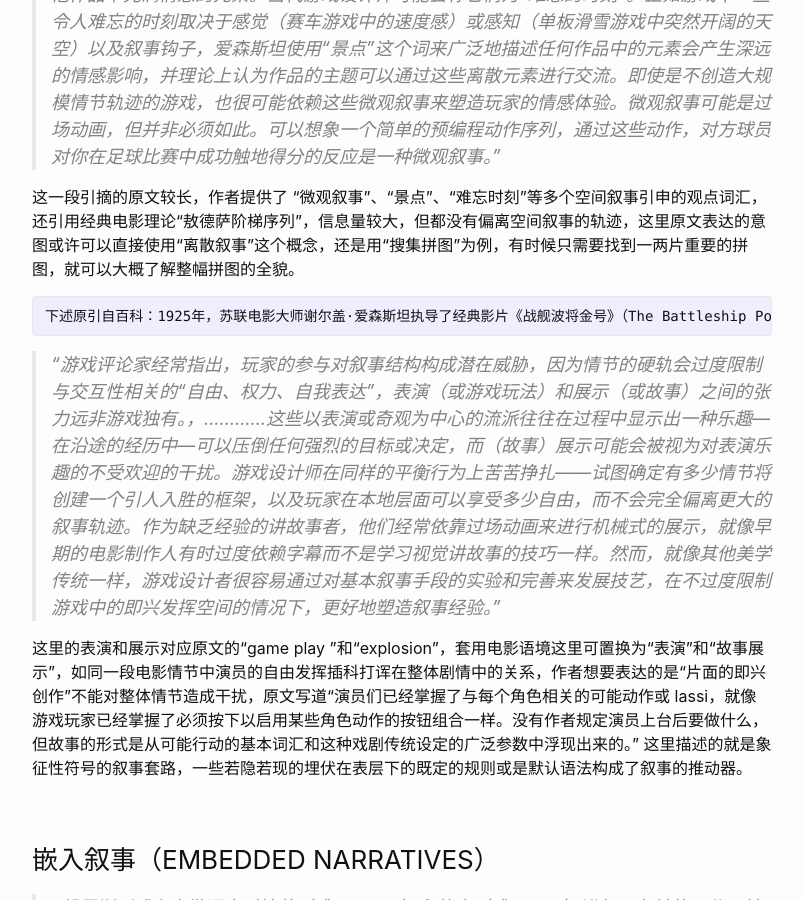
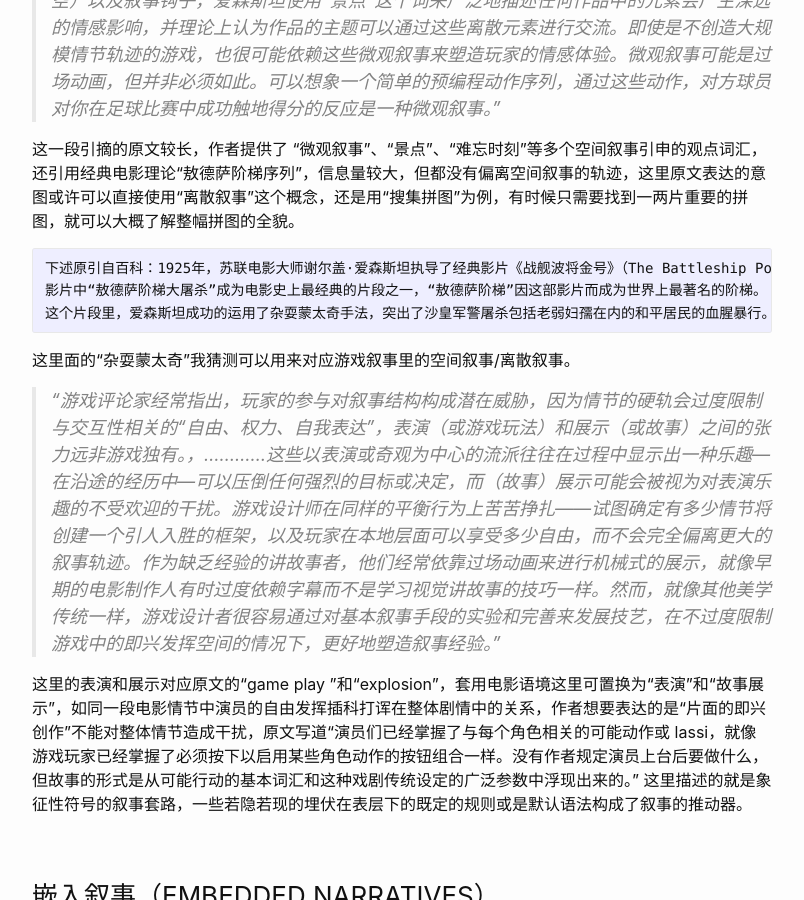
Before and after one commit to kekejinga/kekejinga.github.io, a Jekyll site: the page built from _posts/2022-04-09-Ludology-game-space.md, in a window 1280 px wide and 900 px high, scrolled down 2134 px. Shown: the whole window, without its empty margins (238-1042 px from the left). Built offline with Jekyll 4.4.1, drawn with Linux system fonts in a browser that asks for light colours; some of the changed text lies outside the part shown.

````diff
--- a/_posts/2022-04-09-Ludology-game-space.md
+++ b/_posts/2022-04-09-Ludology-game-space.md
@@ -8,11 +8,11 @@ author:
 meta: "Springfield"
 ---
 
-#### 游戏和故事之间的关系在游戏迷、设计师和学者中仍然是一个有分歧的问题。例如，在最近的一次游戏研究学术会议上，自称是Ludologists（游戏学派）的人和Narratologists（叙事学派）之间有可能爆发流血冲突，前者希望看到焦点转移到游戏的机制上，后者则对研究游戏和其他讲故事的媒体感兴趣。
+游戏和故事之间的关系在游戏迷、设计师和学者中仍然是一个有分歧的问题。例如，在最近的一次游戏研究学术会议上，自称是Ludologists（游戏学派）的人和Narratologists（叙事学派）之间有可能爆发流血冲突，前者希望看到焦点转移到游戏的机制上，后者则对研究游戏和其他讲故事的媒体感兴趣。
 
 “在这篇短文中，我希望在游戏学派和叙事学派之间提供一个中间立场，一个尊重这种新兴媒体的特殊性的立场——将游戏与其说是故事，不如说是具有叙事可能性的空间。”
 
-> “游戏学家传统中的大部分著作都带有过度的争议性：他们忙于试图将游戏设计师从他们的“电影嫉妒”中拉出来，或者定义一个没有超文本理论家敢于冒险的领域，以至于他们过早地否定了叙事的使用价值。了解他们想要的研究对象。在我看来，一系列概念盲点使他们无法全面理解叙事和游戏之间的相互作用。首先，讨论的叙事模式过于狭隘，专注于经典线性叙事的规则和惯例，而忽视了其他类型的叙事，其次，讨论对叙事的理解过于有限，更多地关注讲故事者的活动和愿望，而对叙事理解的过程太少。第三，讨论只涉及整个游戏是否讲故事的问题，而没有涉及叙事元素是否可能在更局部的层面上进入游戏。最后，该讨论假设叙事必须是自成一体的，而不是将游戏理解为在新的跨媒体叙事环境中发挥某些特定功能。重新思考这些问题可能会让我们对游戏和故事之间的关系有新的理解。具体来说，我想在本次讨论中引入一个重要的第三个术语——空间性——并主张将游戏设计师理解为不是讲故事的人，而是更多地作为叙事建筑师。”
+>“游戏学家传统中的大部分著作都带有过度的争议性：他们忙于试图将游戏设计师从他们的“电影嫉妒”中拉出来，或者定义一个没有超文本理论家敢于冒险的领域，以至于他们过早地否定了叙事的使用价值。了解他们想要的研究对象。在我看来，一系列概念盲点使他们无法全面理解叙事和游戏之间的相互作用。首先，讨论的叙事模式过于狭隘，专注于经典线性叙事的规则和惯例，而忽视了其他类型的叙事，其次，讨论对叙事的理解过于有限，更多地关注讲故事者的活动和愿望，而对叙事理解的过程太少。第三，讨论只涉及整个游戏是否讲故事的问题，而没有涉及叙事元素是否可能在更局部的层面上进入游戏。最后，该讨论假设叙事必须是自成一体的，而不是将游戏理解为在新的跨媒体叙事环境中发挥某些特定功能。重新思考这些问题可能会让我们对游戏和故事之间的关系有新的理解。具体来说，我想在本次讨论中引入一个重要的第三个术语——空间性——并主张将游戏设计师理解为不是讲故事的人，而是更多地作为叙事建筑师。”
 
 这里点出了该论文的两个关键词：空间性和叙事建筑师，这两个关键词之后会引申为“叙事架构”以及Henry Jenkins的观点“游戏很适合用来描述空间”（空间性故事），并为上述文提到的“中间立场”做铺垫。)
 
@@ -20,7 +20,7 @@ meta: "Springfield"
 
 > “环境叙事至少以以下四种方式之一为沉浸式叙事体验创造了先决条件：空间故事可以唤起预先存在的叙事联想；它们可以为叙事事件的发生提供舞台；他们可以将叙事信息嵌入到他们的场景中；或者它们为紧急叙事提供资源。”
 
-也可被理解为沉浸式的叙事体验，依靠“联想-舞台-元素嵌入”逐渐展开。）
+也可被理解为沉浸式的叙事体验，依靠“联想-舞台-元素嵌入”逐渐展开。
 
 ### 令人回味的空间（EVOCATIVE SPACES）
 
@@ -33,14 +33,20 @@ meta: "Springfield"
 
 这里也许对应传统叙事里的插叙和正叙，冒险游戏中的箱庭世界，都存在于广泛的故事空间框架中，或可理解为“搜集拼图”。
 
+
 > “叙事也可以在局部事件的层面上进入游戏，或者我所说的微观叙事。通过思考谢尔盖·爱森斯坦的影片《战舰波坦金号》中的“敖德萨阶梯序列”，我们可能会理解微观叙事是如何运作的。首先，要认识到，无论其严肃的道德基调如何，该场景基本上都处理与大多数游戏相同的材料 - 步骤是一个有争议的空间，一个群体（农民）试图前进，另一个群体（哥萨克人）向下移动.爱森斯坦通过一系列简短的叙述单元加强了我们对这场大规模冲突的情感投入。推着婴儿车的女人也许是那些微观叙事中最著名的。这些单元中的每一个都建立在从情节剧剧目中提取的股票角色或情景之上。它们都不会持续超过几秒钟，尽管爱森斯坦通过在多个事件之间的交叉来延长它们（并加强它们的情感影响）。爱森斯坦用“吸引力”这个词来描述他作品中充满情感的元素。当代游戏设计师可能会称它们为“难忘的时刻”。正如游戏中一些令人难忘的时刻取决于感觉（赛车游戏中的速度感）或感知（单板滑雪游戏中突然开阔的天空）以及叙事钩子，爱森斯坦使用“景点”这个词来广泛地描述任何作品中的元素会产生深远的情感影响，并理论上认为作品的主题可以通过这些离散元素进行交流。即使是不创造大规模情节轨迹的游戏，也很可能依赖这些微观叙事来塑造玩家的情感体验。微观叙事可能是过场动画，但并非必须如此。可以想象一个简单的预编程动作序列，通过这些动作，对方球员对你在足球比赛中成功触地得分的反应是一种微观叙事。”
 
 这一段引摘的原文较长，作者提供了 “微观叙事”、“景点”、“难忘时刻”等多个空间叙事引申的观点词汇，还引用经典电影理论“敖德萨阶梯序列”，信息量较大，但都没有偏离空间叙事的轨迹，这里原文表达的意图或许可以直接使用“离散叙事”这个概念，还是用“搜集拼图”为例，有时候只需要找到一两片重要的拼图，就可以大概了解整幅拼图的全貌。
 
 
 ```html
-下述原引自百科：1925年，苏联电影大师谢尔盖·爱森斯坦执导了经典影片《战舰波将金号》（The Battleship Potemkin）。影片中“敖德萨阶梯大屠杀”成为电影史上最经典的片段之一，“敖德萨阶梯”因这部影片而成为世界上最著名的阶梯。这个片段里，爱森斯坦成功的运用了杂耍蒙太奇手法，突出了沙皇军警屠杀包括老弱妇孺在内的和平居民的血腥暴行。敖德萨阶梯其实并不长，但是爱森斯坦将不同方位、不同视点、不同景致的镜头反复组接扩大了阶梯的空间，敖德萨阶梯显得又高又长，这种空间的变形渲染了沙皇军队的残暴，给观众留下了无法湮灭的深刻印象。这里面的“杂耍蒙太奇”我猜测可以用来对应游戏叙事里的空间叙事/离散叙事。
+下述原引自百科：1925年，苏联电影大师谢尔盖·爱森斯坦执导了经典影片《战舰波将金号》（The Battleship Potemkin）。
+影片中“敖德萨阶梯大屠杀”成为电影史上最经典的片段之一，“敖德萨阶梯”因这部影片而成为世界上最著名的阶梯。
+这个片段里，爱森斯坦成功的运用了杂耍蒙太奇手法，突出了沙皇军警屠杀包括老弱妇孺在内的和平居民的血腥暴行。敖德萨阶梯其实并不长，但是爱森斯坦将不同方位、不同视点、不同景致的镜头反复组接扩大了阶梯的空间，敖德萨阶梯显得又高又长，这种空间的变形渲染了沙皇军队的残暴，给观众留下了无法湮灭的深刻印象。
 ```
+
+
+这里面的“杂耍蒙太奇”我猜测可以用来对应游戏叙事里的空间叙事/离散叙事。
 
 
 > “游戏评论家经常指出，玩家的参与对叙事结构构成潜在威胁，因为情节的硬轨会过度限制与交互性相关的“自由、权力、自我表达”，表演（或游戏玩法）和展示（或故事）之间的张力远非游戏独有。，…………这些以表演或奇观为中心的流派往往在过程中显示出一种乐趣—在沿途的经历中—可以压倒任何强烈的目标或决定，而（故事）展示可能会被视为对表演乐趣的不受欢迎的干扰。游戏设计师在同样的平衡行为上苦苦挣扎——试图确定有多少情节将创建一个引人入胜的框架，以及玩家在本地层面可以享受多少自由，而不会完全偏离更大的叙事轨迹。作为缺乏经验的讲故事者，他们经常依靠过场动画来进行机械式的展示，就像早期的电影制作人有时过度依赖字幕而不是学习视觉讲故事的技巧一样。然而，就像其他美学传统一样，游戏设计者很容易通过对基本叙事手段的实验和完善来发展技艺，在不过度限制游戏中的即兴发挥空间的情况下，更好地塑造叙事经验。”
@@ -54,15 +60,18 @@ meta: "Springfield"
 
 罗兰巴特曾对摄影有一段这样的描述，照片里唯一确定的就是这场景曾经存在过，剩下的都是移情的想象，观众对时间顺序的心理构建，即是没有具体叙事的游戏作品在收割观众的故事。在这类游戏中，观众的心理图谱和对故事构想是随游戏进程实时推进的。
 
+
 > “从这个角度来看，一个故事与其说是一个时间结构，不如说是一个信息体。电影或书籍的作者对我们何时以及是否收到特定信息有高度的控制权，但游戏设计师可以通过在游戏空间中分发信息来在一定程度上控制叙事过程。……”
 > “继续以侦探为例，我们可以想象游戏设计者在开发两种叙事—一种是相对非结构化的，由玩家在探索游戏空间和解锁其秘密时控制的；另一种是预先结构化的，但嵌入在场景中等待发现的。游戏世界成为一种信息空间，一个记忆的宫殿。”《神秘 》（myst）是这种嵌入式叙事的一个非常成功的例子，但嵌入式叙事并不一定需要清空当代叙事活动的空间，就像 《半条命》这样的游戏所暗示的那样。
 > “以Quake《雷神之锤》为例，Jesper Juuls 认为在游戏中闪回（倒叙）是不可能的，因为游戏总是实时发生的。游戏并不像电影那样被锁定在一个永恒的当下。许多游戏都包含启示性的时刻，或揭示过去行为的人工制品。Carson 认为，游戏设计的部分艺术在于找到将叙事信息嵌入环境的艺术方法，而不破坏环境的沉浸感，也不给玩家一种被牵着鼻子走的感觉。“舞台区域......[可以]引导玩家对之前的事件得出自己的结论，或者暗示前方的潜在危险。一些例子包括……被打破的门、最近爆炸的痕迹、一辆撞毁的车辆、从高处掉落的钢琴，火灾的烧焦痕迹。"他认为，玩家可以在游戏后期回到熟悉的空间，并发现它已被随后的（屏幕外）事件所改变。例如，克莱夫·巴克（Clive Barker）的《不死之身》（The Undying）正是以这种方式创造了强烈的背景故事感。这是一个具有超自然维度的兄弟姐妹竞争的故事。当我们参观每个角色的空间时，我们会感觉到他们曾经是人类，而现在则变成了恶魔。在彼得·穆勒纽的《黑白》中，玩家在游戏中的道德选择会在景观上留下痕迹，或重新配置角色的外貌。在这里，我们可能会像从多里安·格雷的肖像中解读多里安·格雷的放荡一样，从场面调度中解读叙事后果。卡森将这种叙事手法描述为“追随萨克努塞姆”，指的是儒勒·凡尔纳的《地心之旅》中的主人公不断跌跌撞撞地发现 16 世纪冰岛科学家/探险家阿尔恩·萨克努塞姆和读者留下的线索和文物的方式，随着旅行者越来越接近他们的预定目的地，读者们开始着迷于了解他的最终命运。”
 
 这里的嵌入式叙事、“闪回”与上文中的空间叙事有所不同，如果后者是将已经拼好的拼图逐渐还原（像卷轴游戏那样），那前者就是玩家在游戏中触发机制以解锁关键拼图（即情节）的随机掉落，来进行自由组合，综上使用了“预先结构化”和非结构化“来解释。
 
+
 > “在阿尔弗雷德-希区柯克的《丽贝卡》中，标题人物从未出现过，但她对其他人物施加了强大的影响—尤其是第二任德温特夫人，她必须居住在一个每件文物都让人想起她的前任的空间里。希区柯克创造了许多主角在丽贝卡的空间里徘徊的场景，穿过上锁的门，盯着墙上她那张压倒性的肖像，触摸抽屉里她的东西，或感受织物和窗帘的质地。无论她在房子里走到哪里，她都无法逃脱丽贝卡的记忆。”
 
 在游戏中也可以植入电影中常用的“麦格芬设置”。
+
 
 > “像尼尔-杨neil young的《Majestic》这样的游戏将这种嵌入式叙事的概念推向了逻辑上的极致。在这里，嵌入式叙事不再包含在控制台中，而是在多个信息渠道中流动。玩家的活动包括整理文件、破译密码、理解混乱的传输，一步步走向对阴谋的全面理解，而这正是游戏的主要叙事重点。我们跟踪网站之间的链接；我们通过网络广播、传真、电子邮件和电话获得信息。这样的嵌入式叙事不需要分支的故事结构，而是依赖于扰乱线性故事的碎片，让我们通过我们的探测、猜测、探索和解密行为来重建情节。毫不奇怪，目前大多数嵌入式叙事都采取侦探或阴谋故事的形式，因为这些类型有助于激励玩家积极检查线索和探索空间，并为我们努力重建过去事件的叙事提供理由。然而，正如我上面的例子所表明的，情节剧提供了另一种--在很大程度上尚未探索的--嵌入式故事可能工作的模式，因为我们阅读信件和日记，在卧室的抽屉和壁橱中窥探，寻找可能揭示人物之间关系的秘密。”
 
@@ -75,6 +84,7 @@ meta: "Springfield"
 乱七八糟的语言和闪烁的符号让我们将自己的意义映射到对话中，而语气和肢体语言可以有力地表达特定的情绪状态，这鼓励我们在熟悉的情节情境中理解这些互动。”
 
 符号暗示增加了心理学的技巧，可能是一些既定规则，以及一些不成文的规定（由生活映射而来），转化为情节和意义，解释一切。突变叙事的意义就是用程序编写的简明规则培育出未知的剧情。
+
 
 > “珍妮特-默里（Janet Murray）的《全息甲板上的哈姆雷特》（Hamlet on the Holodeck）可能会把赖特在这里完成的一些事情描述为程序性作者，然而，我认为他的选择比这更深入，不仅通过编程，还通过游戏空间的设计来发挥作用。例如，就像娃娃屋提供了一种精简的表现形式，剔除了实际家庭空间的许多杂乱无章的东西，《模拟人生》的房子被精简到只有少量的人工制品，每一个都执行特定的叙事功能。例如，报纸传达工作信息。人物睡在床上。书柜可以让你更聪明。瓶子是用来旋转的，因此可以激发很多接吻。这样的选择产生了一个高度清晰的（可读的）叙述空间。在他的经典研究《城市形象》中, 凯文·林奇 (Kevin Lynch) 提出城市设计师需要对城市空间的叙事潜力更加敏感，将城市规划描述为“为了感官目的而故意操纵世界”。
 > “林奇建议城市规划者不应该试图完全预先确定他们创造的空间的用途和意义：“每块岩石都讲述一个故事的景观可能难以创造新的故事” 相反，他提出了一种城市设计美学，赋予每个空间“诗意和象征”的潜力：“这种地方感本身增强了在那里发生的每一项人类活动，并鼓励记忆痕迹的沉积。“
@@ -90,4 +100,4 @@ meta: "Springfield"
 我的总结：依旧以拼图为例，唤起式叙事会尽可能增加拼图的细节，带来沉浸感；演绎式叙事会根据玩家的行动和进程释放拼图，尽管有时会遇到阻碍；嵌入式叙事会让拼图的玩法变得巧妙，甚至增加难度打乱拼图的出现顺序以找到正确的组合方式；而突变叙事，拼图的形式不再固定，可以是一张白纸，也可以是一块黑板。
 
 注：Ludology 这个词是由 Espen Aardseth 创造的，他主张出现一个新的研究领域，特别关注游戏和游戏玩法的研究，而不是通过先前存在的学科或其他媒体的关注来构建.）
-原文见：http://web.mit.edu/~21fms/People/henry3/games&narrative.html#18
+原文见：[http://web.mit.edu/~21fms/People/henry3/games&narrative.html#18](http://web.mit.edu/~21fms/People/henry3/games&narrative.html#18)
````
